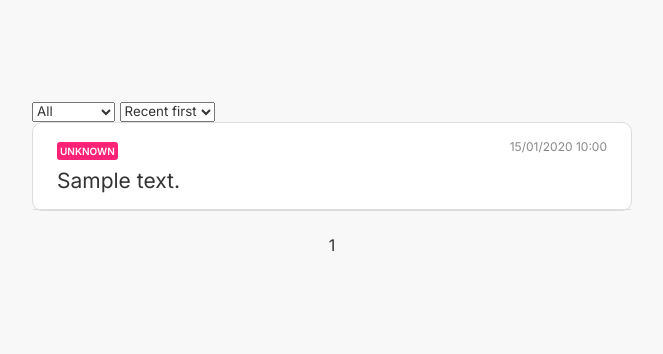
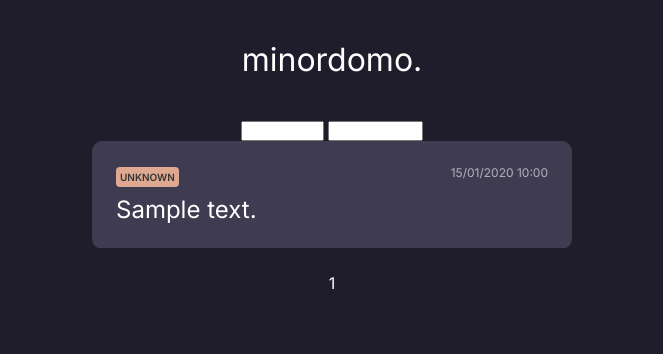
Before and after one commit to damagedgoods/minordomo, a Django app: page /minordomo/ in a window 1280 px wide. Shown: the top 354 px of the page, without its empty margins (308-971 px from the left). Run offline with Django 5.2, Linux system fonts and the light colour scheme; tables that the repository leaves empty hold one stand-in row (Sample ...).

Commit message:
Temporary changes in design

```diff
--- a/minor_app/cron.py
+++ b/minor_app/cron.py
@@ -88,7 +88,7 @@
         new_report.content = report_content
         new_report.save()
 
-        # Replying
+        # Replying by telegram
         reply_content = "New "+Message.Category(new_message.category).label.lower()+" report: <a href='"+os.environ.get('BASE_URL')+"message/"+new_message.slug+"'>"+new_message.text+"</a>"
         params["text"] = reply_content,
         response = requests.post(telegram_reply_url, params=params)
--- a/minor_app/static/css/styles.css
+++ b/minor_app/static/css/styles.css
@@ -1,5 +1,5 @@
 * {
-    color: #333;
+    color: white;
     margin: 0;
     padding: 0;
     font-family: "Inter", sans-serif;
@@ -10,28 +10,33 @@
 }
 
 body {
-    background-color: #f8f8f8;
+    background-color: #1F1D2C;
 }
 
 div#main {
-    margin: 100px auto;
-    width: 600px;
+    margin: 0px auto;
+    width: 480px;
+    text-align: center;
+}
+
+h1 {
+    padding: 40px 0 40px 0
 }
 
 ul {
-    border: 1px solid #ddd;
     border-radius: 10px;
-    background-color: white;
+    background-color: #3F3C51;
+    text-align: left;
 }
 
 ul li {
     display: block;
-    border-bottom: 1px solid #ddd;
-    padding: 16px 24px;
+    border-bottom: 1px solid #1F1D2C;
+    padding: 24px;
 }
 
 ul li:hover {
-    background-color: #f6f6f6
+    background-color: #4B485D
 }
 
 ul li a {
@@ -44,14 +49,14 @@
 ul li .supertitle {
     display: block;
     font-size: 12px;
-    color: #888;
+    color: #B2B1B9;
     float: right;
 }
 
 ul li .title {
     margin-top: 8px;
     display: block;
-    font-size: 21px;
+    font-size: 24px;
 }
 
 .unread {
@@ -125,21 +130,21 @@
 
 span.category {
     display: inline-block;
-    border-radius: 3px;
+    border-radius: 4px;
     font-size: 10px;
     font-weight: 600;
-    padding: 3px;
-    color: white;
+    padding: 4px;
+    color: #353535;
 }
 
 span.category_1 {
-    background-color: #ff2277;
+    background-color: #DFA890;
 }
 
 span.category_2 {
-    background-color: #2bb436;
+    background-color: #77D7F5;
 }
 
 span.category_3 {
-    background-color: #184ae1;
+    background-color: #ABE08B;
 }
--- a/minor_app/templates/index.html
+++ b/minor_app/templates/index.html
@@ -15,6 +15,8 @@
 <body>
 
     <div id="main">
+
+        <h1>minordomo.</h1>
 
         <form id="filteringForm" action="." method="GET">
             {% csrf_token %}
```
